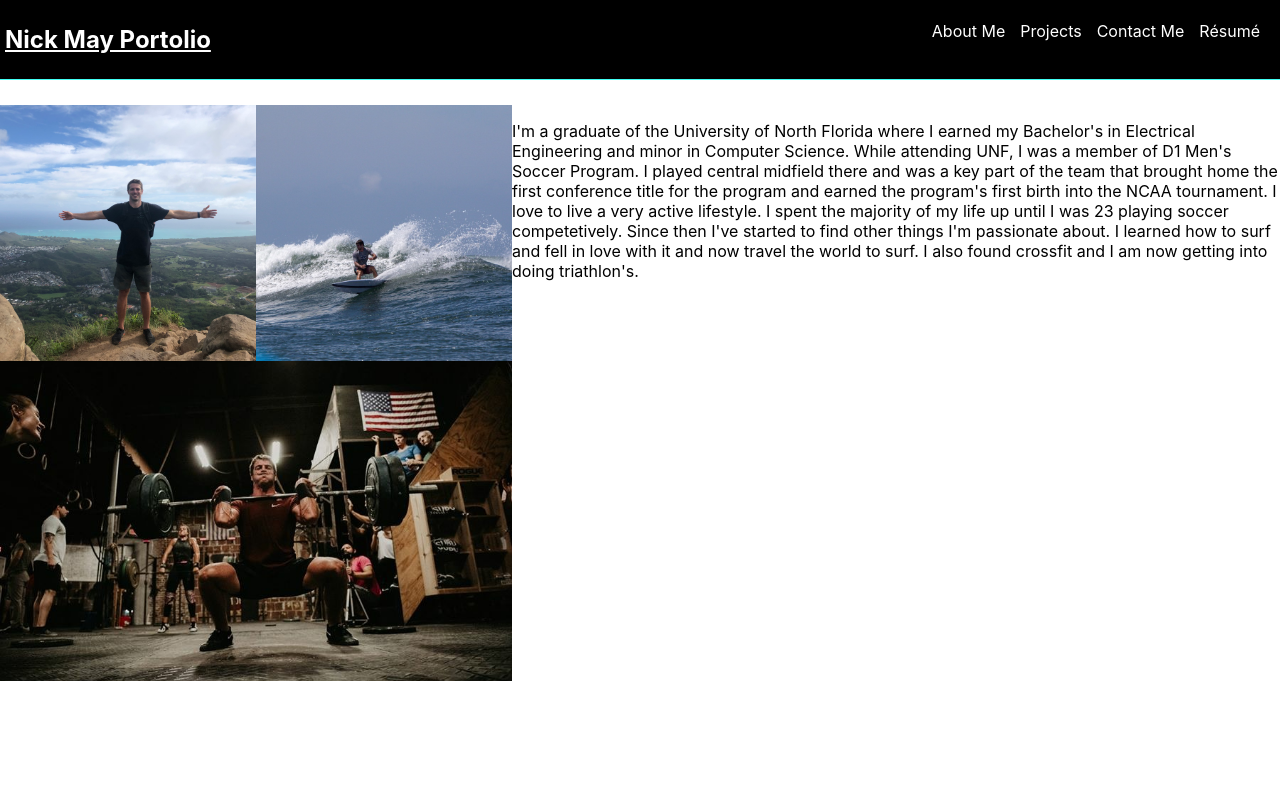
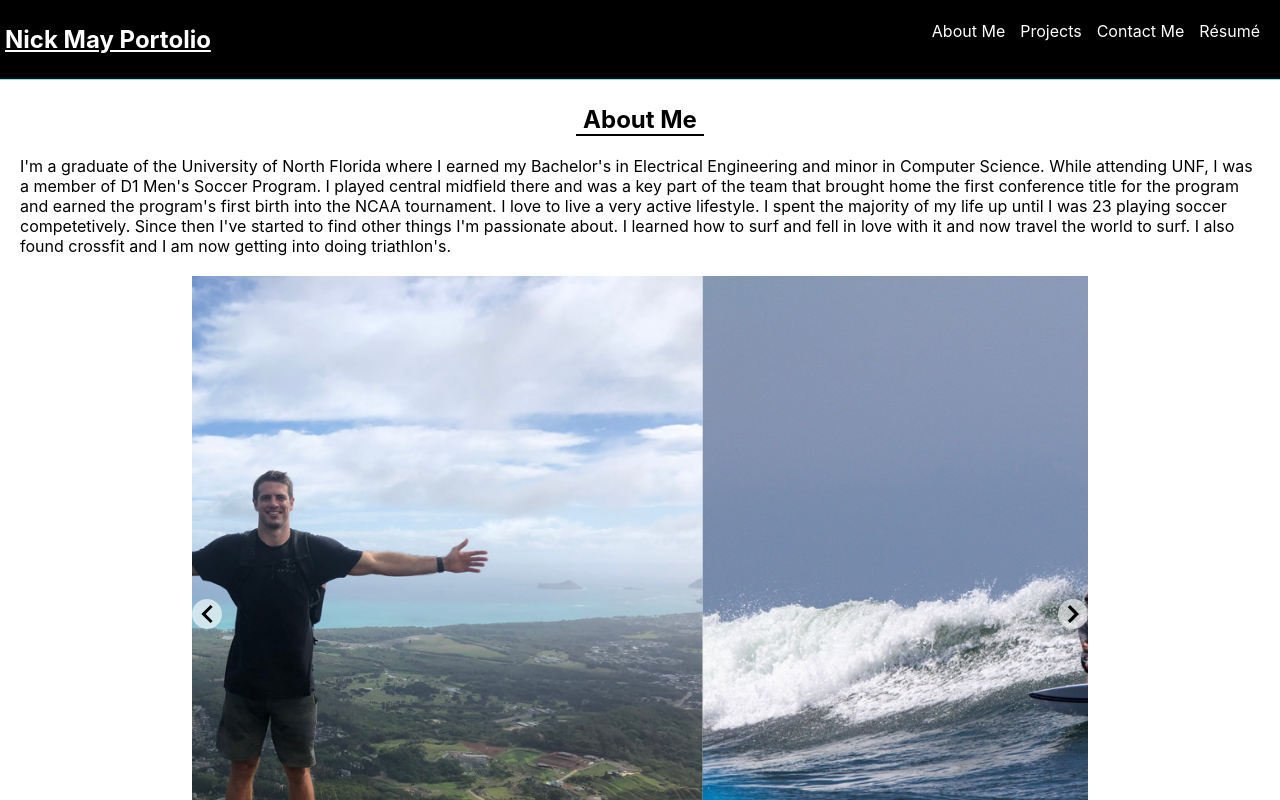
Before and after one commit to nickmay9/nick-may-react-portfolio, a React (Create React App) app: page / in a window 1280 px wide. Shown: the top 800 px of the page. Built offline with nearby package versions, Linux system fonts and the light colour scheme.

Commit message:
added slideshow to about section

```diff
--- a/package.json
+++ b/package.json
@@ -9,6 +9,7 @@
     "react": "^17.0.1",
     "react-dom": "^17.0.1",
     "react-scripts": "4.0.3",
+    "react-slideshow-image": "^3.4.3",
     "web-vitals": "^1.1.1"
   },
   "scripts": {
--- /dev/null
+++ b/src/components/AboutMe/about.css
@@ -0,0 +1,19 @@
+.aboutMe{
+    margin: 20px;
+}
+
+.slide-container{
+    width: 70%;
+    height: 25%;
+    margin: auto;
+}
+
+.title{
+    text-align: center;
+}
+
+.title h1{
+    margin: auto;
+    width: 10%;
+    border-bottom: 2px solid black;
+}
--- a/src/components/AboutMe/index.js
+++ b/src/components/AboutMe/index.js
@@ -1,22 +1,23 @@
 import React from 'react';
+import { Slide } from 'react-slideshow-image';
+import 'react-slideshow-image/dist/styles.css';
+import './about.css';
+
 import cfImage from '../../assets/images/0E2D6474-F560-4EFD-899A-31E4F9C6A190.jpeg';
 import surfImage from '../../assets/images/58EB85D3-3812-4221-BE02-77E0C26656BA_1_105_c.jpeg';
 import hikeImage from '../../assets/images/EF33746B-78CC-403E-9EE4-80961DE77034_1_105_c.jpeg';
 
 function About() {
+    const slideImages = [
+        hikeImage,
+        surfImage,
+        cfImage
+    ];
 
     return (
-        <section className="aboutSection">
-            <div className="imageContainer">
-                <div className="topLeftImage">
-                    <img src={hikeImage} alt="Hiking" />
-                </div>
-                <div className="topRightImage">
-                    <img src={surfImage} alt="Surfing" />
-                </div>
-                <div className="bottomImage">
-                    <img src={cfImage} alt="Crossfit" />
-                </div>
+        <section>
+            <div className="title">
+                <h1>About Me</h1>
             </div>
             <p className="aboutMe">
                 I'm a graduate of the University of North Florida where I earned my Bachelor's in Electrical
@@ -29,6 +30,11 @@ function About() {
                 fell in love with it and now travel the world to surf. I also found crossfit and I am now getting into doing
                 triathlon's.
             </p>
+            <div className="slide-container">
+                <Slide>
+                    {slideImages.map((each, index) => <img key={index} style={{width: "100%"}} src={each} />)}
+                </Slide>
+            </div>
         </section>
     );
 }
--- a/src/components/Nav/index.js
+++ b/src/components/Nav/index.js
@@ -1,4 +1,5 @@
 import React from 'react';
+import './nav.css';
 
 function Nav() {
 
--- /dev/null
+++ b/src/components/Nav/nav.css
@@ -0,0 +1,24 @@
+.flex-row{
+    display: flex;
+    flex-wrap: wrap;
+    justify-content: space-between;
+}
+
+li{
+    list-style: none;
+}
+
+.topnav{
+    background-color: black;
+    border-bottom: 1px solid #43FFF4;
+    padding: 5px;
+}
+
+.topnav li{
+    color: white;
+    padding-right: 15px;
+}
+
+.topnav a {
+    color: white;
+}
--- a/src/index.css
+++ b/src/index.css
@@ -12,64 +12,6 @@ code {
     monospace;
 }
 
-.flex-row{
-  display: flex;
-  flex-wrap: wrap;
-  justify-content: space-between;
-}
-
-li{
-  list-style: none;
-}
-
-.topnav{
-  background-color: black;
-  border-bottom: 1px solid #43FFF4;
-  padding: 5px;
-}
-
-.topnav li{
-  color: white;
-  padding-right: 15px;
-}
-
-.topnav a {
-  color: white;
-}
-
 section {
   margin-top: 25px;
 }
-
-.aboutSection{
-  display: flex;
-  justify-content: space-between;
-}
-
-.imageContainer {
-  display: grid;
-  grid-template-columns: repeat(8, 1fr);
-  grid-template-rows: repeat(10, 5vw);
-}
-
-.imageContainer img{
-  width: 100%;
-  height: 100%;
-  object-fit: cover;
-}
-
-.topLeftImage{
-  grid-column: 1/5;
-  grid-row: 1/5;
-}
-.topRightImage{
-  grid-column: 5/10;
-  grid-row: 1/5;
-}
-.bottomImage{
-  grid-column: 1/10;
-  grid-row: 5/10;
-}
-.aboutMe{
-  width: 90%;
-}
```
Also changed, not shown: src/components/Projects/index.js (added), 1 other file (tests, documents, lock files or other folders).
